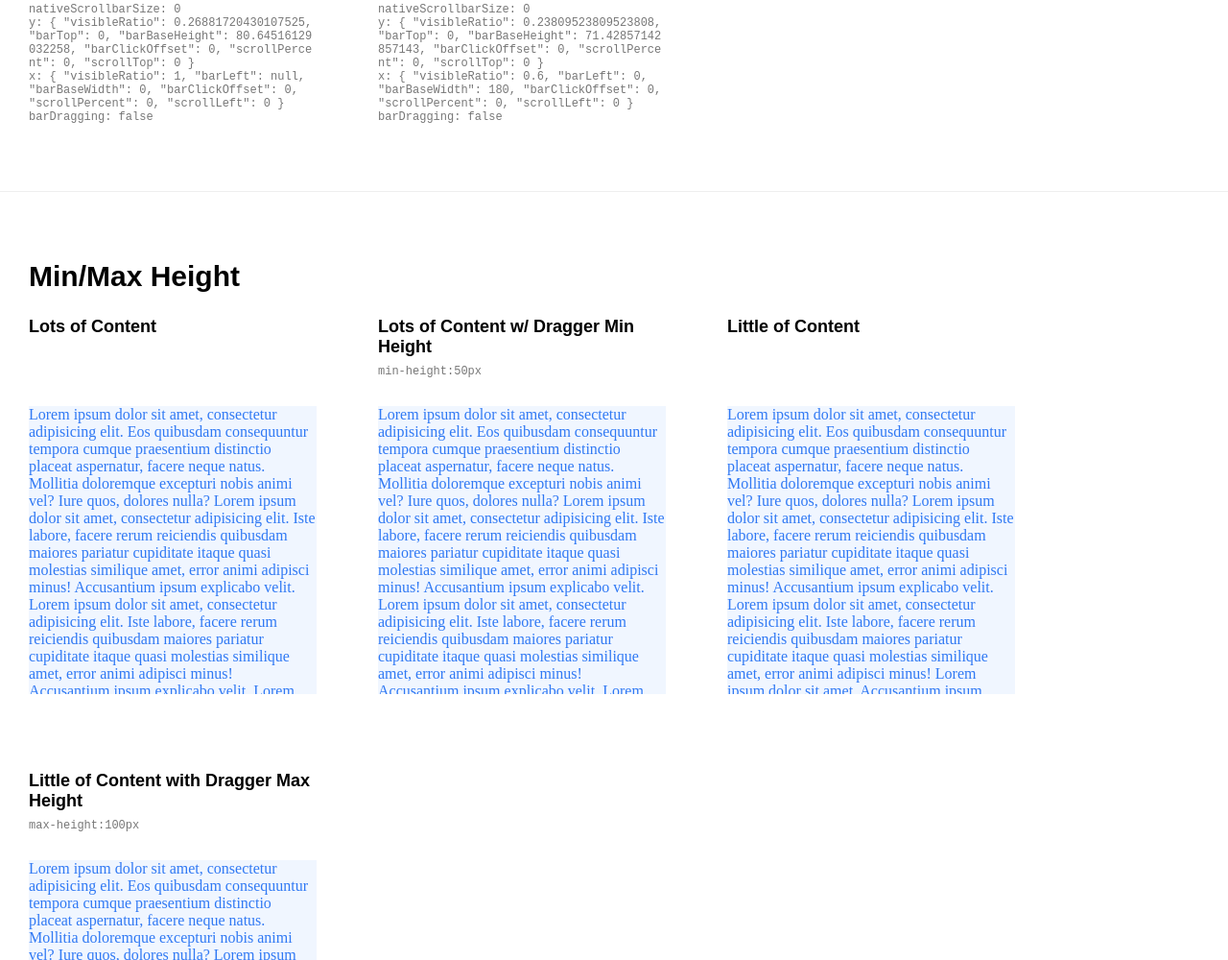
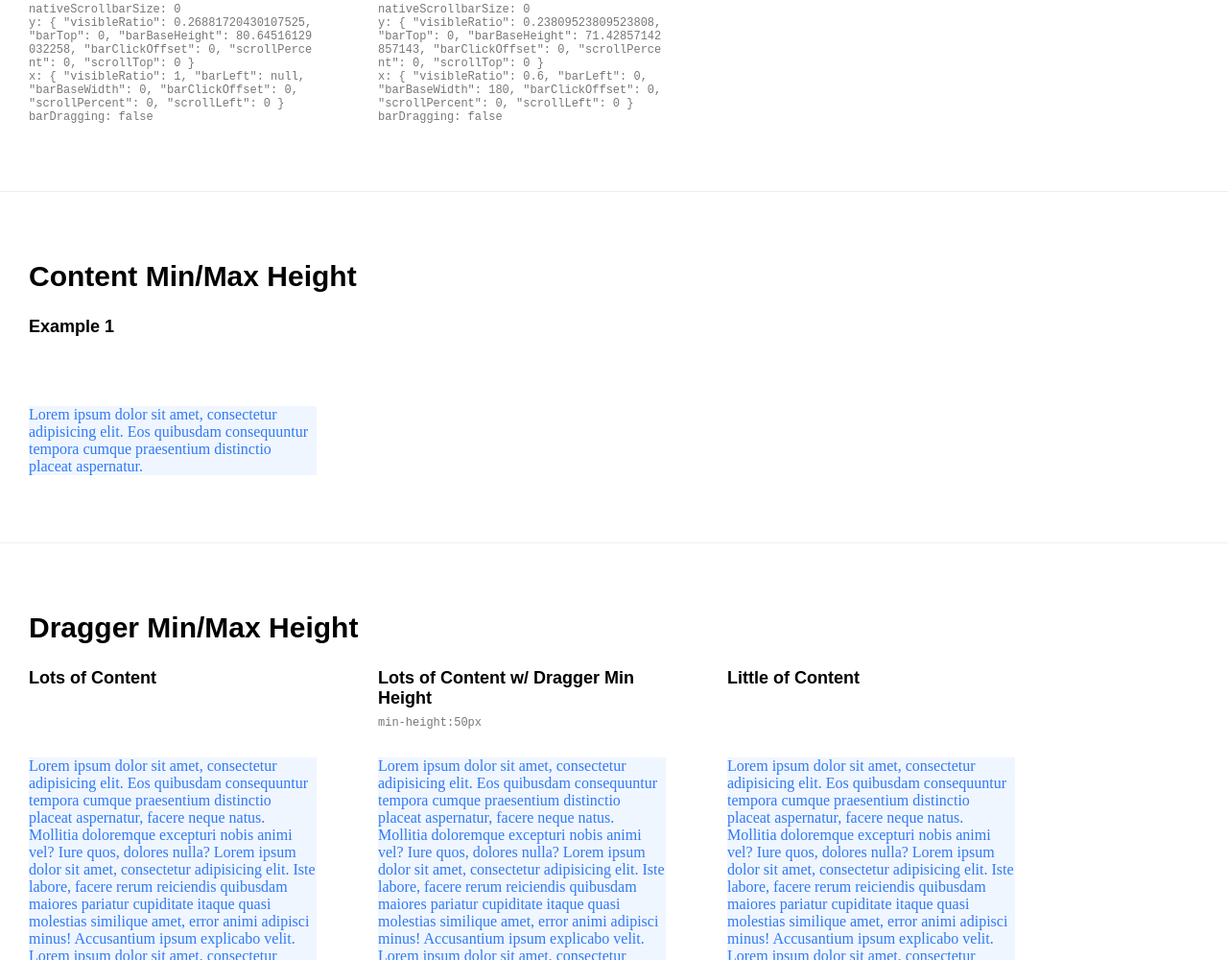
Before and after one commit to DominikSerafin/vuebar, a website: page index.html in a window 1280 px wide. Shown: the part 2108-3108 px from the top of the page at 96% size. Drawn offline with Linux system fonts and the light colour scheme.

Commit message:
Add example

```diff
--- a/index.html
+++ b/index.html
@@ -59,6 +59,10 @@
             overflow: auto;
             font-family: serif;
           }
+
+
+          .example-wrapper.mod-content-max-height .example {height: auto; max-height: 300px;}
+
 
           .example-wrapper.mod-without-vuebar .example {overflow: auto;}
           .example-wrapper.mod-ie-autohiding-scrollbar .example {-ms-overflow-style: -ms-autohiding-scrollbar;}
@@ -754,10 +758,30 @@
 
 
 
+       <h2 class="examples-section-title">Content Min/Max Height</h2>
+       <div class="examples-section">
+
+         <div class="example-wrapper mod-content-max-height">
+           <h2>Example 1</h2>
+           <code></code>
+           <div class="example" v-bar>
+             <div class="example-inner">
+               <span>Lorem ipsum dolor sit amet, consectetur adipisicing elit. Eos quibusdam consequuntur tempora cumque praesentium distinctio placeat aspernatur.</span>
+             </div>
+           </div>
+         </div>
 
 
 
-      <h2 class="examples-section-title">Min/Max Height</h2>
+
+
+       </div>
+
+
+
+
+
+      <h2 class="examples-section-title">Dragger Min/Max Height</h2>
       <div class="examples-section">
 
         <div class="example-wrapper">
```
